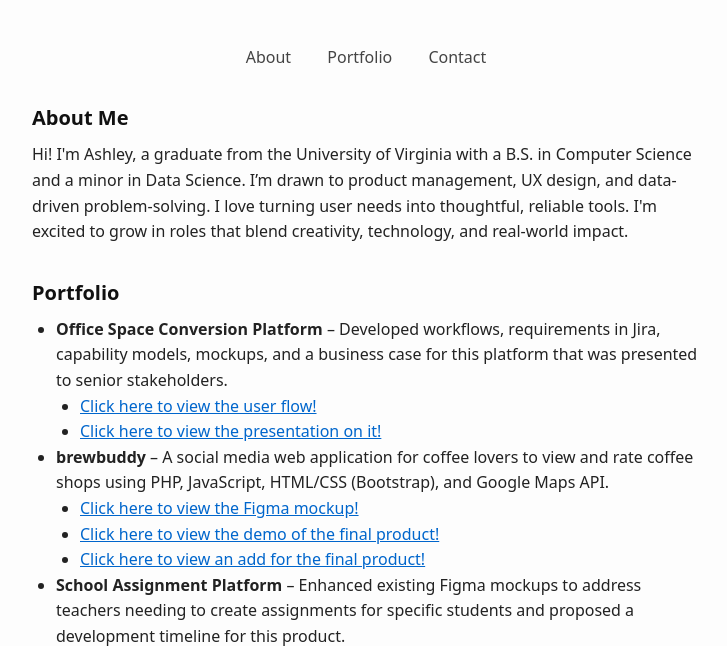
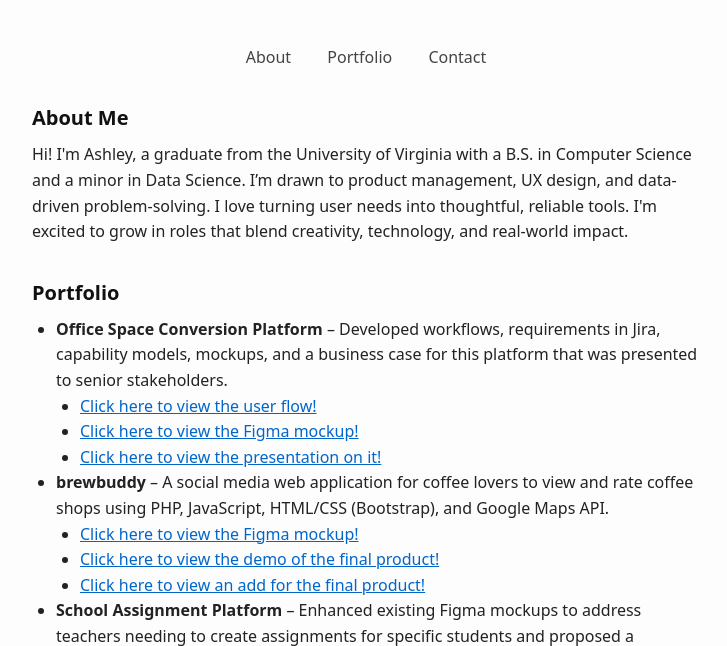
Before and after one commit to ashleyr05/ashleyr05.github.io, a plain HTML site: page index.html in a window 1280 px wide. Shown: the part 136-782 px from the top of the page, without its empty margins (274-1001 px from the left). Drawn offline with Linux system fonts and the light colour scheme.

Commit message:
added figma mockup

```diff
--- a/index.html
+++ b/index.html
@@ -35,6 +35,7 @@
         <li><strong>Office Space Conversion Platform</strong> – Developed workflows, requirements in Jira, capability models, mockups, and a business case for this platform that was presented to senior stakeholders.</li>
             <ul>
                 <li><a href="https://www.figma.com/board/C9C9ZcrplMUNIHGKG0EQEX/User-Flow-Intern-Project-Summer-2024?node-id=0-1&t=bjrtY9zvXGtHlyqB-1" target="_blank">Click here to view the user flow!</a></li>
+                <li><a href="https://drive.google.com/file/d/15ao55uhyU70HhPKSN_D06b50m_Rjjh8G/view?usp=sharing" target="_blank">Click here to view the Figma mockup!</a></li>
                 <li><a href="https://drive.google.com/file/d/1gtT9Bqx202J_pM8AWY-216pmCH0xkC-h/view?usp=sharing" target="_blank">Click here to view the presentation on it!</a></li>
             </ul>
         <li><strong>brewbuddy</strong> – A social media web application for coffee lovers to view and rate coffee shops using PHP, JavaScript, HTML/CSS (Bootstrap), and Google Maps API.</li>
```
